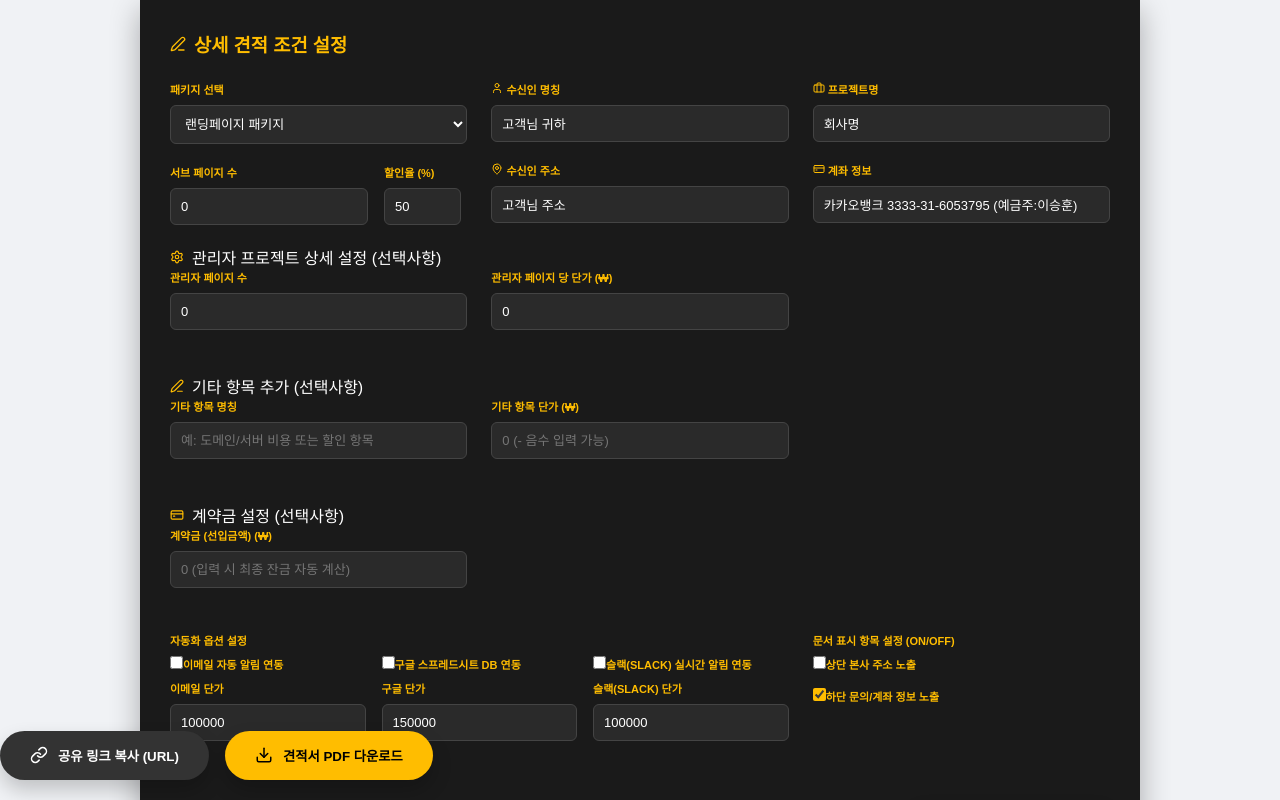
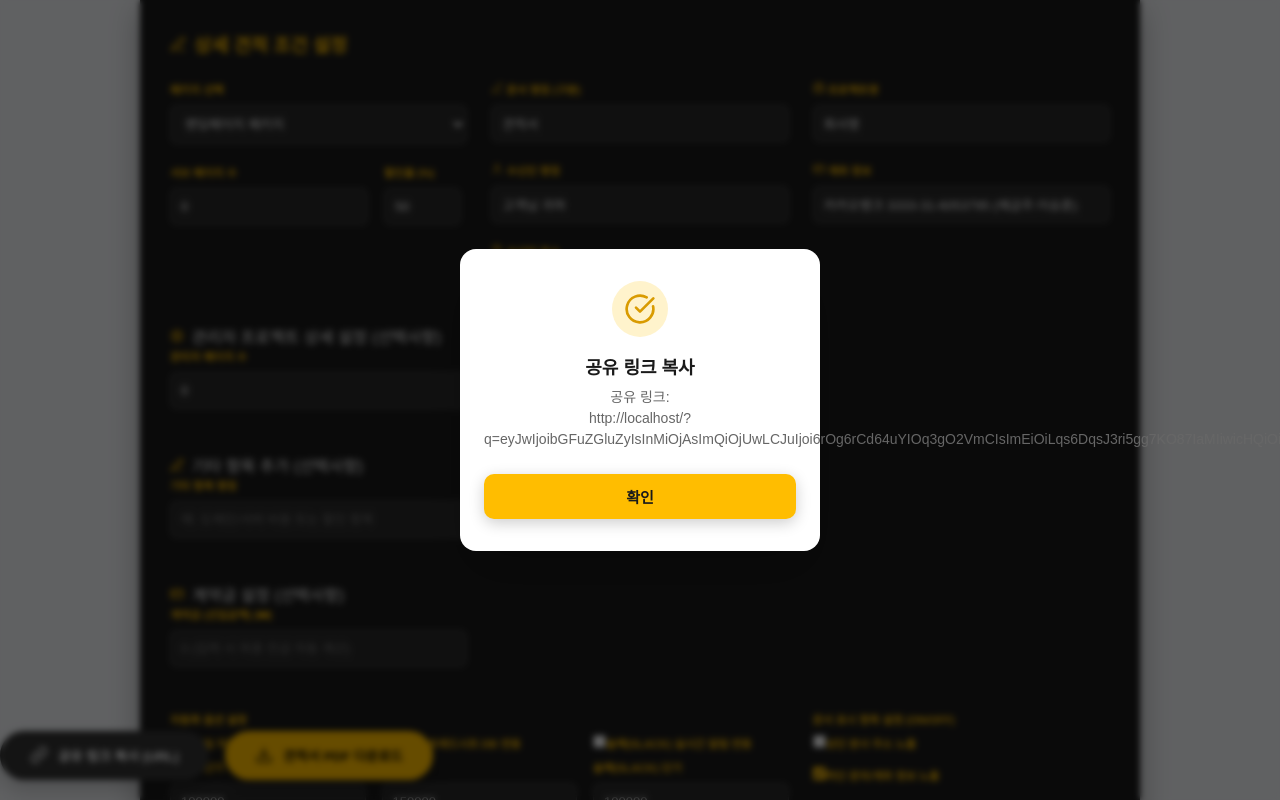
Before and after one commit to eslehoon7/onbrandium-quote, a React (Vite) app: page / in a window 1280 px wide. Both pictures are taken after a click on the button "공유 링크 복사 (URL)". Shown: the top 800 px of the page. Built offline with nearby package versions, Linux system fonts and the light colour scheme.

Commit message:
feat: add document title setting, custom completion alert modals for download and share link

```diff
--- a/src/App.jsx
+++ b/src/App.jsx
@@ -35,6 +35,7 @@ function App() {
   const [showTopAddress, setShowTopAddress] = useState(false);
   const [showBottomInfo, setShowBottomInfo] = useState(true);
   const [discountRate, setDiscountRate] = useState(50);
+  const [modalInfo, setModalInfo] = useState(null);
 
   const [automationPrices, setAutomationPrices] = useState({
     email: 100000,
@@ -42,6 +43,7 @@ function App() {
     slack: 100000,
   });
 
+  const [docTitle, setDocTitle] = useState('견적서');
   const [customItemTitle, setCustomItemTitle] = useState('');
   const [customItemPrice, setCustomItemPrice] = useState('');
   const [deposit, setDeposit] = useState('');
@@ -65,6 +67,7 @@ function App() {
         if (decoded.n) setCustomerName(decoded.n);
         if (decoded.a) setCustomerAddress(decoded.a);
         if (decoded.pt) setProjectTitle(decoded.pt);
+        if (decoded.dt) setDocTitle(decoded.dt);
         if (decoded.b) setBankInfo(decoded.b);
         if (decoded.am) setSelectedAutomations(decoded.am);
         if (decoded.ap) setAdminPages(decoded.ap);
@@ -96,6 +99,7 @@ function App() {
       n: customerName,
       a: customerAddress,
       pt: projectTitle,
+      dt: docTitle,
       b: bankInfo,
       am: selectedAutomations,
       ap: adminPages,
@@ -112,7 +116,15 @@ function App() {
     const url = `${window.location.origin}${window.location.pathname}?q=${encoded}`;
 
     navigator.clipboard.writeText(url).then(() => {
-      alert('공유용 견적 링크가 클립보드에 복사되었습니다. 상대방에게 전달해 보세요!');
+      setModalInfo({
+        title: '공유 링크 복사 완료',
+        message: '공유 링크가 클립보드에 복사되었습니다.\n원하는 곳에 붙여넣기(Ctrl+V)하여 공유해 보세요!'
+      });
+    }).catch(() => {
+      setModalInfo({
+        title: '공유 링크 복사',
+        message: `공유 링크:\n${url}`
+      });
     });
   };
 
@@ -236,7 +248,8 @@ function App() {
         heightLeft -= pageHeight;
       }
 
-      const fileName = `${(projectTitle || '견적서').replace(/[\/\\?%*:|"<>]/g, '_')}_온브랜디움.pdf`;
+      const fileName = `${(projectTitle || docTitle || '견적서').replace(/[\/\\?%*:|"<>]/g, '_')}_온브랜디움.pdf`;
+      let downloadSuccess = true;
 
       // '다른 이름으로 저장' 대화상자 시도 (바탕화면 등 저장 위치 직접 선택 가능)
       if (typeof window.showSaveFilePicker === 'function') {
@@ -257,12 +270,21 @@ function App() {
           if (err.name !== 'AbortError') {
             console.error('Picker error, falling back to default save:', err);
             pdf.save(fileName);
+          } else {
+            downloadSuccess = false;
           }
         }
       } else {
         // 지원하지 않는 브라우저의 경우 기존 방식(다운로드 폴더)으로 저장
         pdf.save(fileName);
         console.log('PDF download triggered via default save');
+      }
+
+      if (downloadSuccess) {
+        setModalInfo({
+          title: '다운로드 완료',
+          message: `${docTitle || '견적서'} PDF 다운로드가 완료되었습니다.`
+        });
       }
     } catch (e) {
       console.error('PDF 다운로드 중 오류 발생:', e);
@@ -314,6 +336,15 @@ function App() {
 
               {/* 텍스트 설정 1 */}
               <div className="space-y-4">
+                <div className="control-group">
+                  <label className="flex items-center gap-1"><Edit3 size={12}/> 문서 명칭 (구분)</label>
+                  <input
+                    type="text"
+                    placeholder="예: 견적서, 청구서, 거래명세서"
+                    value={docTitle}
+                    onChange={(e) => setDocTitle(e.target.value)}
+                  />
+                </div>
                 <div className="control-group">
                   <label className="flex items-center gap-1"><User size={12}/> 수신인 명칭</label>
                   <input type="text" value={customerName} onChange={(e) => setCustomerName(e.target.value)} />
@@ -496,7 +527,9 @@ function App() {
             </h1>
             <p className="text-[10px] text-muted mt-2">PREMIUM DIGITAL BRANDING & TRANSFORMATION SERVICES</p>
           </div>
-          <div className="invoice-box" style={{ fontSize: '24px', padding: '120px 40px 30px 40px', marginTop: '0px', display: 'flex', alignItems: 'flex-end' }}>견 적 서</div>
+          <div className="invoice-box" style={{ fontSize: '24px', padding: '120px 40px 30px 40px', marginTop: '0px', display: 'flex', alignItems: 'flex-end' }}>
+            {docTitle && docTitle.length <= 4 && !docTitle.includes(' ') ? docTitle.split('').join(' ') : (docTitle || '견 적 서')}
+          </div>
         </div>
 
         <div className="info-section">
@@ -586,7 +619,7 @@ function App() {
         </div>
 
         <div className="signature-area" style={{ marginTop: '80px' }}>
-          <p className="text-[14px] mb-4">위와 같이 견적서를 제출합니다.</p>
+          <p className="text-[14px] mb-4">위와 같이 {docTitle || '견적서'}를 제출합니다.</p>
           <div className="signature-line" style={{ width: '250px', fontSize: '14px', position: 'relative' }}>
             온브랜디움 대표
             <span style={{ position: 'relative', display: 'inline-block', marginLeft: '10px' }}>
@@ -652,10 +685,64 @@ function App() {
           {isGeneratingPDF ? (
             <span className="flex items-center gap-2">PDF를 생성하는 중...</span>
           ) : (
-            <><Download size={18} className="mr-2" /> 견적서 PDF 다운로드</>
+            <><Download size={18} className="mr-2" /> {docTitle || '견적서'} PDF 다운로드</>
           )}
         </button>
       </div>
+
+      {/* 팝업 모달 알림창 */}
+      <AnimatePresence>
+        {modalInfo && (
+          <div
+            className="no-print"
+            style={{
+              position: 'fixed',
+              top: 0,
+              left: 0,
+              right: 0,
+              bottom: 0,
+              backgroundColor: 'rgba(0,0,0,0.6)',
+              zIndex: 9999,
+              display: 'flex',
+              alignItems: 'center',
+              justifyContent: 'center',
+              backdropFilter: 'blur(3px)'
+            }}
+            onClick={() => setModalInfo(null)}
+          >
+            <motion.div
+              initial={{ scale: 0.85, opacity: 0 }}
+              animate={{ scale: 1, opacity: 1 }}
+              exit={{ scale: 0.85, opacity: 0 }}
+              transition={{ type: 'spring', damping: 25, stiffness: 350 }}
+              onClick={(e) => e.stopPropagation()}
+              style={{
+                background: '#ffffff',
+                borderRadius: '16px',
+                padding: '32px 24px',
+                maxWidth: '360px',
+                width: '90%',
+                textAlign: 'center',
+                boxShadow: '0 25px 50px -12px rgba(0,0,0,0.25)',
+                color: '#1a1a1a'
+              }}
+            >
+              <div style={{ width: '56px', height: '56px', borderRadius: '50%', backgroundColor: '#fff3cc', color: '#d99b00', display: 'flex', alignItems: 'center', justifyContent: 'center', margin: '0 auto 16px auto' }}>
+                <CheckCircle size={32} />
+              </div>
+              <h3 style={{ fontSize: '18px', fontWeight: '800', marginBottom: '8px', color: '#1a1a1a' }}>{modalInfo.title}</h3>
+              <p style={{ fontSize: '14px', color: '#666', marginBottom: '24px', lineHeight: '1.5', whiteSpace: 'pre-line' }}>{modalInfo.message}</p>
+              <button
+                onClick={() => setModalInfo(null)}
+                className="btn-action btn-coral"
+                style={{ width: '100%', justifyContent: 'center', padding: '12px 0', borderRadius: '10px', fontSize: '15px', fontWeight: '700' }}
+              >
+                확인
+              </button>
+            </motion.div>
+          </div>
+        )}
+      </AnimatePresence>
     </div>
   );
 }
```
